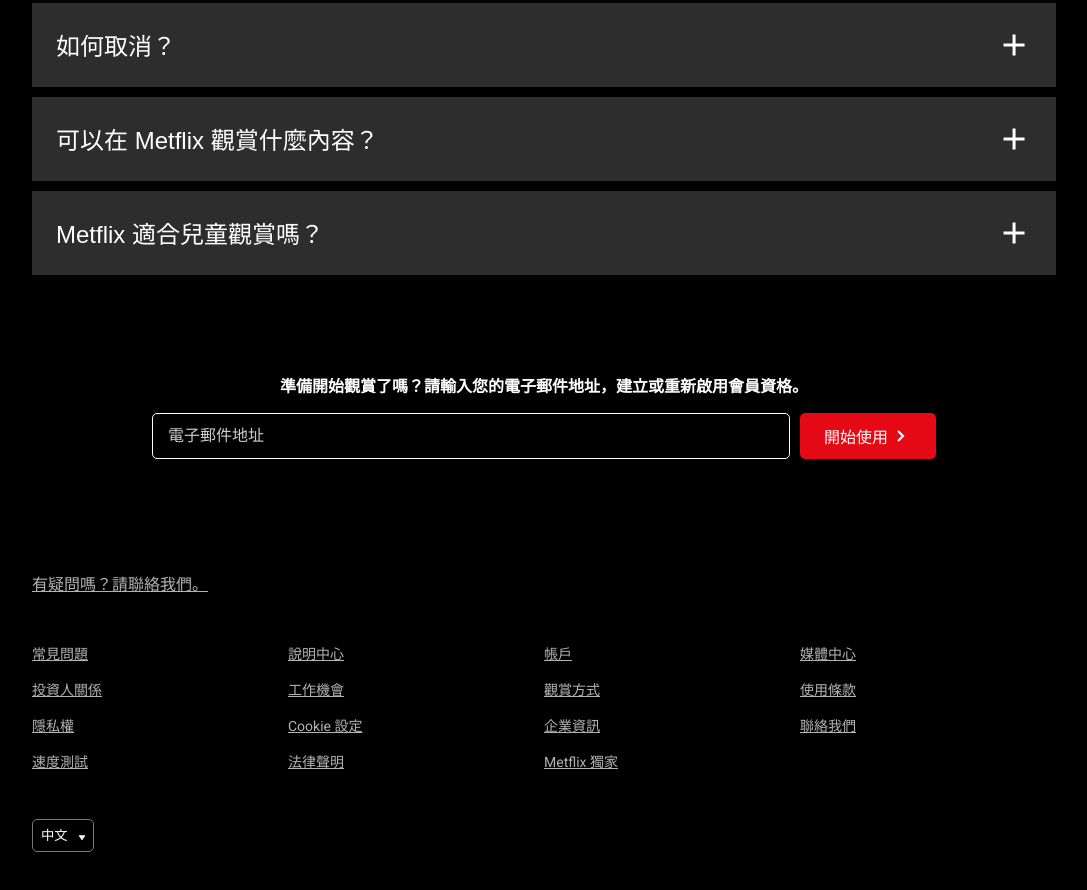
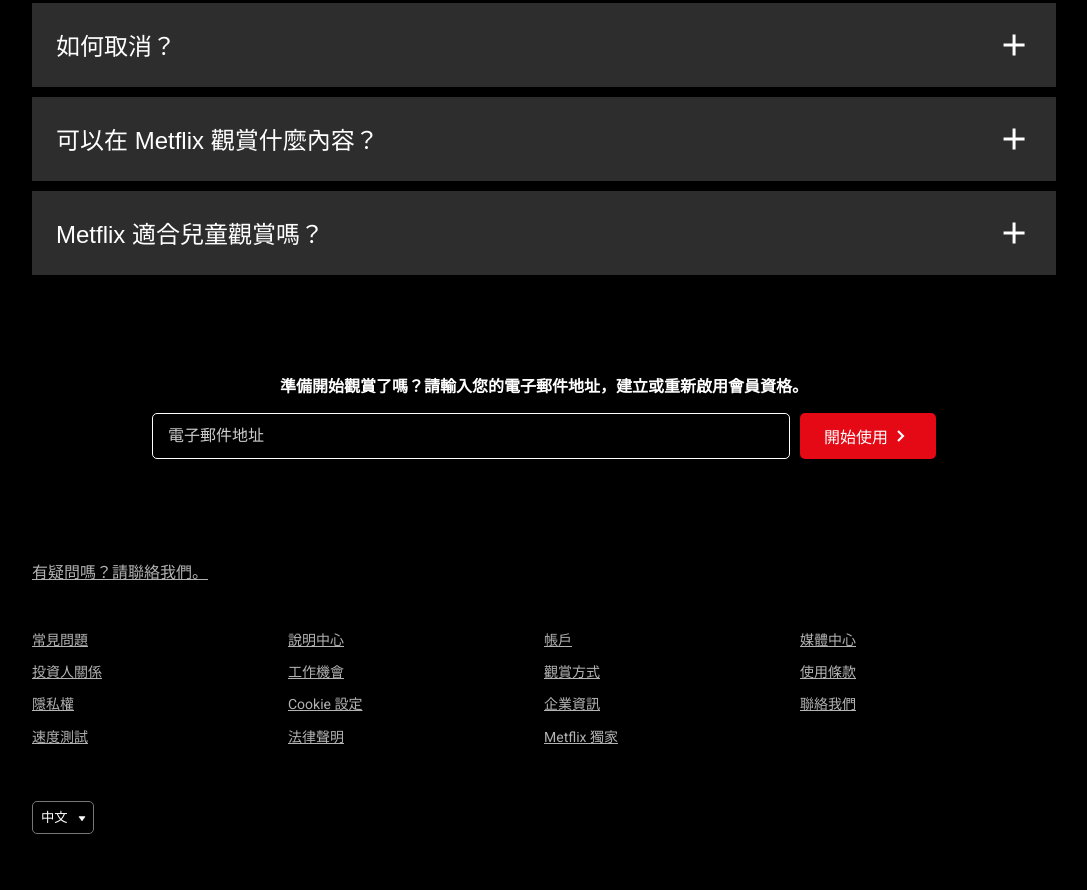
Before and after one commit to jiesitang/Netflix-clone, a plain HTML site: page index.html in a window 1280 px wide. Shown: the part 2131-3021 px from the top of the page, without its empty margins (96-1183 px from the left). Drawn offline with Linux system fonts and the light colour scheme.

Commit message:
footer位置及排名按鈕細調

```diff
--- a/script.js
+++ b/script.js
@@ -39,9 +39,9 @@
 function prevRank() {
   ranks.scrollLeft -=
     Math.floor(ranks.clientWidth / rankWidth) * rankWidth -
-    (ranks.scrollLeft + ranks.clientWidth >= ranks.scrollWidth ? 36 : 0);
-  // 如果滑動到最右邊就 -36 否則 -0
-  // 36為btn的寬度
+    (ranks.scrollLeft + ranks.clientWidth >= ranks.scrollWidth ? 26 : 0);
+  // 如果滑動到最右邊就 -36+10 否則 -0
+  // 36為btn的寬度 +10為單邊的margin
 }
 function nextRank() {
   ranks.scrollLeft +=
--- a/style.css
+++ b/style.css
@@ -421,12 +421,17 @@
 }
 
 /* footer */
+footer {
+  margin: auto;
+  padding: 0 2rem 6rem 2rem;
+}
+
 footer a {
   text-decoration: underline;
   font-size: 0.875rem;
   color: #b3b3b3;
   display: block;
-  margin-top: 1rem;
+  line-height: 2.3;
 }
 
 footer > a {
@@ -573,9 +578,12 @@
 
 @media screen and (min-width: 1280px) {
   body header nav,
-  section.container,
+  section.container {
+    padding: 1rem 8rem 5rem 8rem;
+  }
+
   footer {
-    padding: 1rem 8rem 5rem 8rem;
+    padding: 1rem 8rem 6rem 8rem;
   }
 
   .information .info-container {
```
